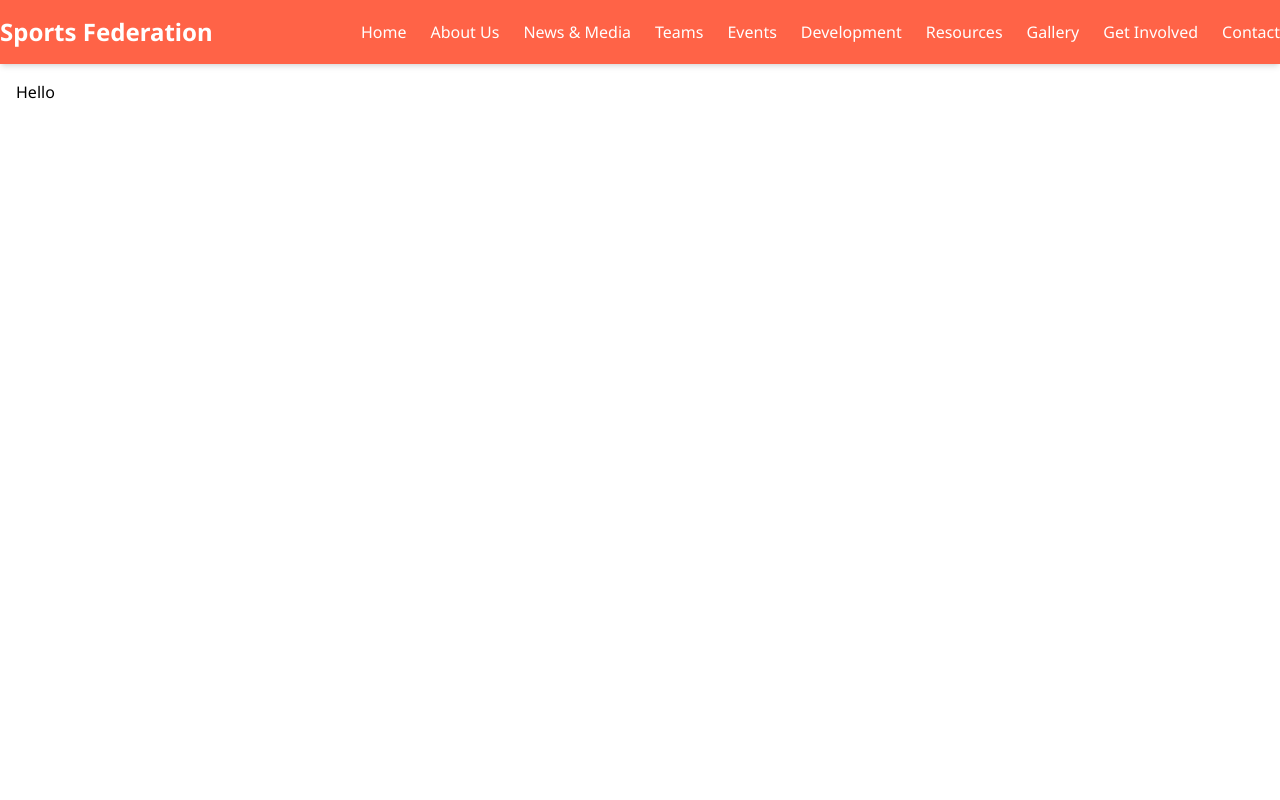
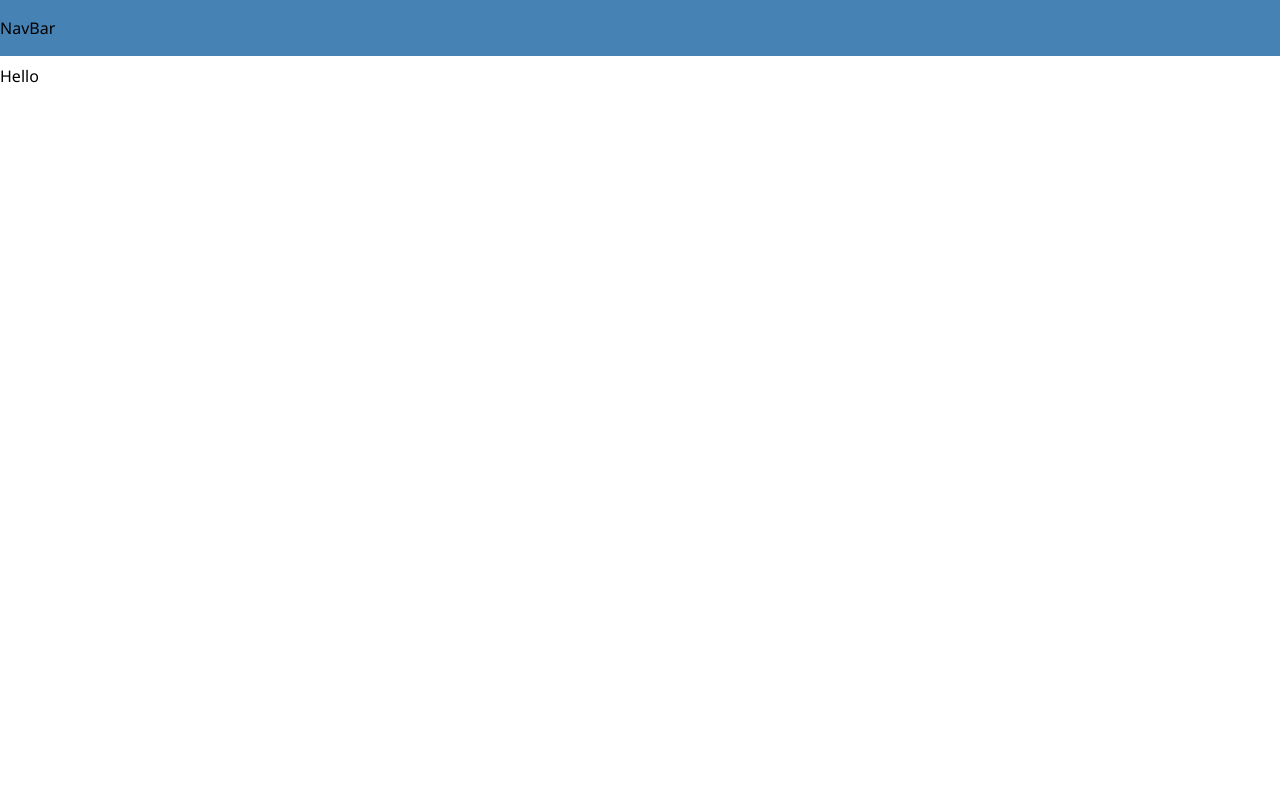
Before and after one commit to Eran2001/national-sport-federation, a React (Vite) app in the folder client/: page / in a window 1280 px wide. Shown: the top 800 px of the page. Built offline with nearby package versions, Linux system fonts and the light colour scheme.

Commit message:
enhanced_some_chnages

```diff
--- a/client/src/components/partials/header/NavBar.jsx
+++ b/client/src/components/partials/header/NavBar.jsx
@@ -1,66 +1,11 @@
 import React from "react";
-import { Link } from "react-router-dom";
 
-const NavBar = () => (
-  <nav className="bg-primary text-white shadow-md">
-    <div className="container flex items-center justify-between py-4">
-      <Link to="/" className="text-2xl font-bold">
-        Sports Federation
-      </Link>
-      <ul className="flex space-x-6">
-        <li>
-          <Link to="/" className="hover:text-secondary">
-            Home
-          </Link>
-        </li>
-        <li>
-          <Link to="/about" className="hover:text-secondary">
-            About Us
-          </Link>
-        </li>
-        <li>
-          <Link to="/news" className="hover:text-secondary">
-            News & Media
-          </Link>
-        </li>
-        <li>
-          <Link to="/teams" className="hover:text-secondary">
-            Teams
-          </Link>
-        </li>
-        <li>
-          <Link to="/events" className="hover:text-secondary">
-            Events
-          </Link>
-        </li>
-        <li>
-          <Link to="/development" className="hover:text-secondary">
-            Development
-          </Link>
-        </li>
-        <li>
-          <Link to="/resources" className="hover:text-secondary">
-            Resources
-          </Link>
-        </li>
-        <li>
-          <Link to="/gallery" className="hover:text-secondary">
-            Gallery
-          </Link>
-        </li>
-        <li>
-          <Link to="/get-involved" className="hover:text-secondary">
-            Get Involved
-          </Link>
-        </li>
-        <li>
-          <Link to="/contact" className="hover:text-secondary">
-            Contact
-          </Link>
-        </li>
-      </ul>
+const NavBar = () => {
+  return (
+    <div className="bg-secondary w-full py-4 fixed z-50">
+      <h1>NavBar</h1>
     </div>
-  </nav>
-);
+  );
+};
 
 export default NavBar;
--- a/client/src/layout/MainLayout.jsx
+++ b/client/src/layout/MainLayout.jsx
@@ -9,7 +9,7 @@ export default function MainLayout() {
     <>
       <ScrollToTop />
       <NavBar />
-      <main className="min-h-screen">
+      <main className="min-h-screen pt-16">
         <Outlet />
       </main>
       <Footer />
--- a/client/src/pages/Home/Home.jsx
+++ b/client/src/pages/Home/Home.jsx
@@ -1,7 +1,7 @@
 const Home = () => {
   return (
     <>
-      <div className="p-4">
+      <div>
         <h1>Hello</h1>
       </div>
     </>
```
Also changed, not shown: client/src/hooks/useContentWidth.js (deleted), client/src/hooks/useDarkMode.js (deleted), client/src/hooks/useRtl.js (deleted), client/src/hooks/useSkin.js (deleted), client/src/hooks/useWidth.js (deleted).
